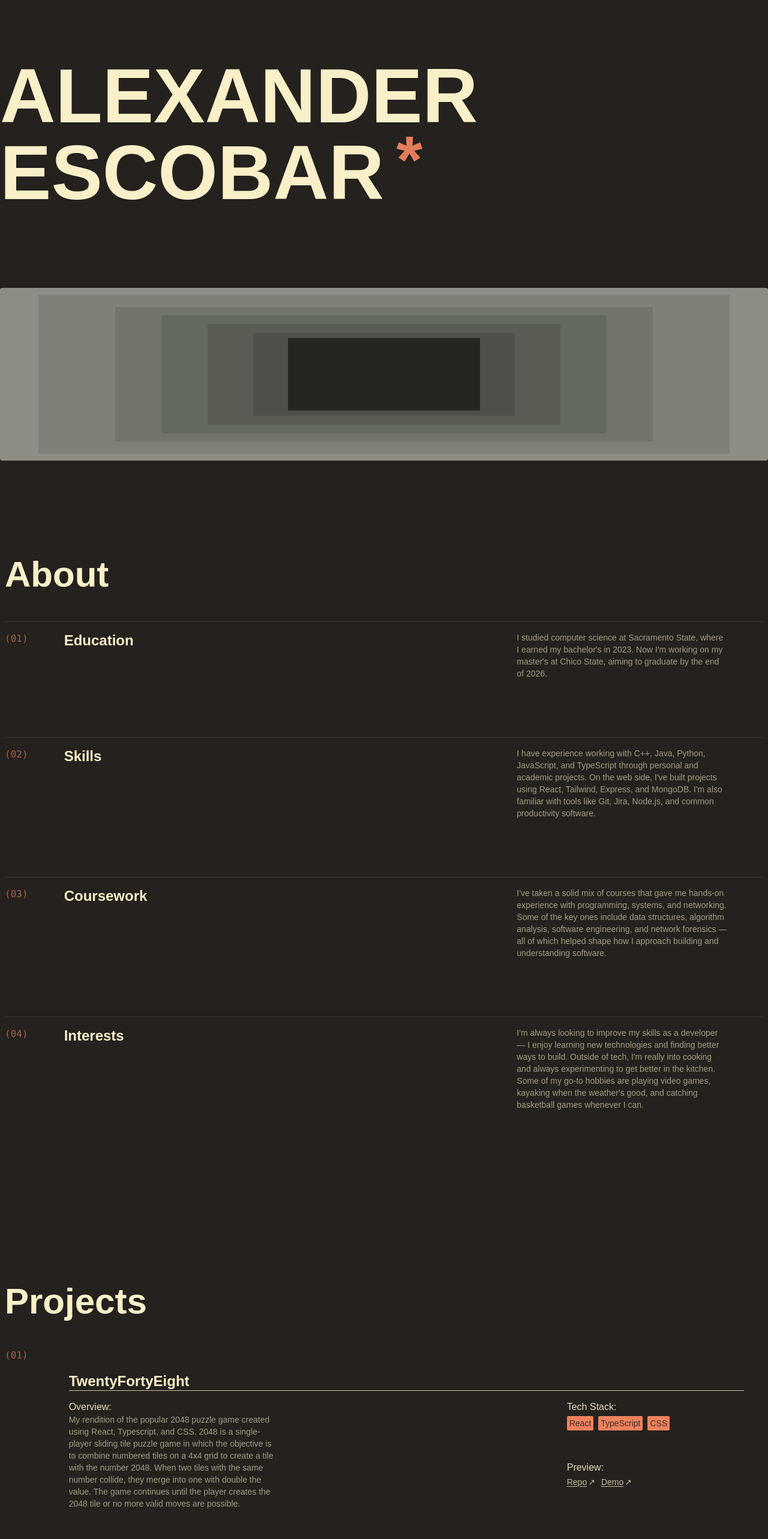
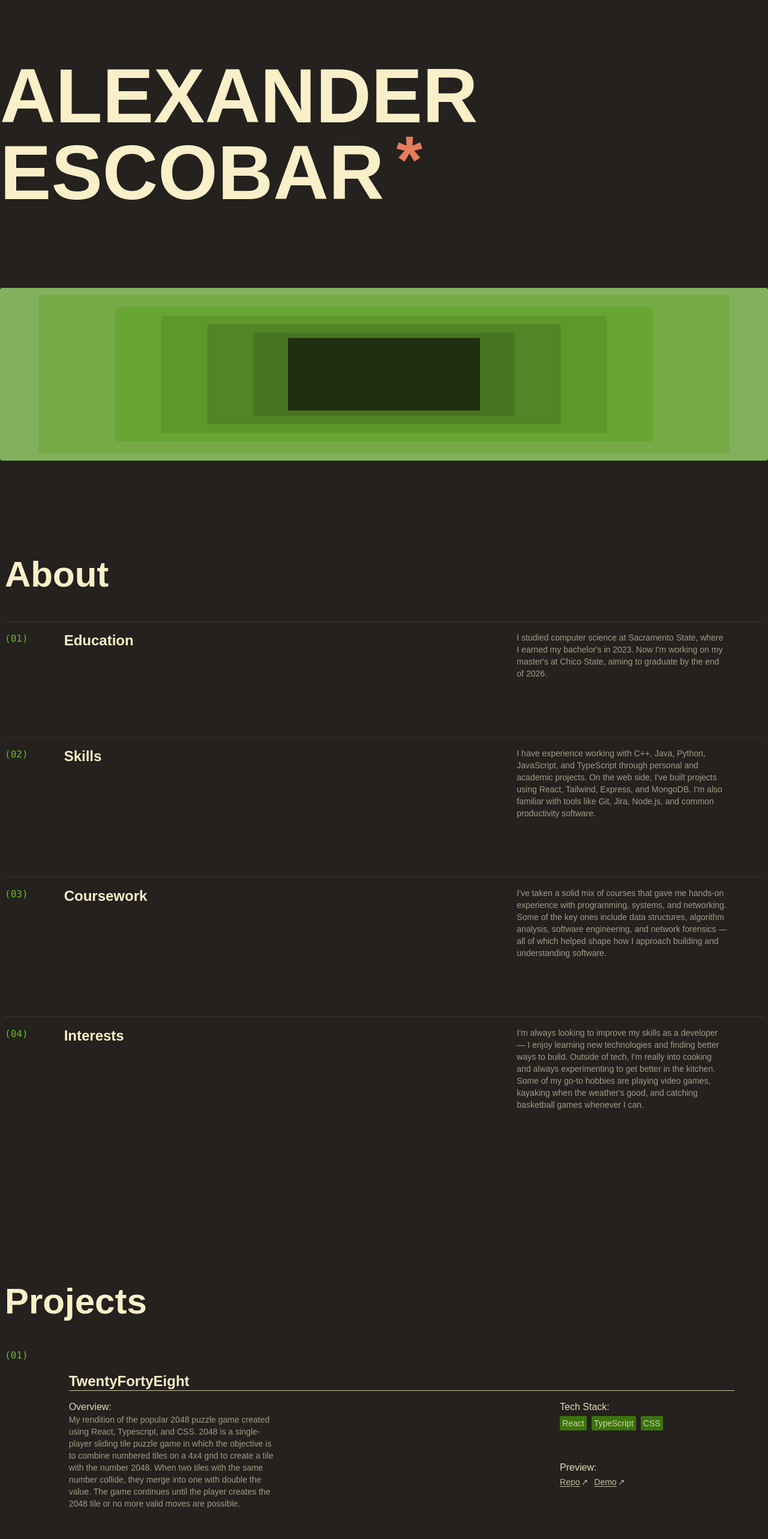
Before and after one commit to alex-escobar-h/portfolio, a Next.js app: page / in a window 1280 px wide. Shown: the top 2566 px of the page at 60% size. Built offline with nearby package versions, Linux system fonts and the light colour scheme; a web font is replaced by a local one.

Commit message:
chore: Apply the Accent component

```diff
--- a/components/about/BioItem.tsx
+++ b/components/about/BioItem.tsx
@@ -1,5 +1,6 @@
 import type { Bio } from "@/utils/types";
 import { formatID } from "@/utils/utilFunctions";
+import { Accent } from "../Accent";
 
 export default function BioItem({ id, title, content }: Bio) {
   return (
@@ -10,9 +11,10 @@ export default function BioItem({ id, title, content }: Bio) {
 
       {/* Header Start ------------------- */}
       <header className='flex gap-4 md:gap-0 md:grid md:grid-cols-subgrid md:row-start-2 md:col-start-1 md:col-span-3'>
-        <span className='text-start font-mono font-light md:col-start-1 md:col-span-1 text-accent/65'>
+        <Accent className='text-start font-mono font-light md:col-start-1 md:col-span-1 '>
           ({formatID(id)})
-        </span>
+        </Accent>
+
         <h3 className='md:grid md:col-start-2 md:col-span-4 md:row-start-1'>
           {title}
         </h3>
--- a/components/canvas/NestedRectangles.tsx
+++ b/components/canvas/NestedRectangles.tsx
@@ -1,16 +1,16 @@
 "use client";
-import { useEffect, useRef } from "react";
 
-const colorPalettes = [
-  [
-    "hsl(90, 5%, 65%)",
-    "hsl(90, 5%, 58%)",
-    "hsl(90, 5%, 52%)",
-    "hsl(90, 5%, 46%)",
-    "hsl(90, 5%, 40%)",
-    "hsl(90, 5%, 35%)",
-    "hsl(90, 5%, 15%)",
-  ],
+import { useHueStore } from "@/stores/useHueStore";
+import { useEffect, useRef, useState } from "react";
+
+const generateHuePalette = (rnd: number) => [
+  `hsl(${rnd}, 60%, 65%)`,
+  `hsl(${rnd}, 60%, 58%)`,
+  `hsl(${rnd}, 60%, 52%)`,
+  `hsl(${rnd}, 60%, 46%)`,
+  `hsl(${rnd}, 60%, 40%)`,
+  `hsl(${rnd}, 60%, 35%)`,
+  `hsl(${rnd}, 60%, 13%)`,
 ];
 
 const rectangleMap = [
@@ -25,23 +25,24 @@ const rectangleMap = [
 
 export default function NestedRectanglesCanvas() {
   const canvasRef = useRef<HTMLCanvasElement>(null);
-  const paletteRef = useRef(colorPalettes[0]);
-  // const paletteRef = useRef(
-  //   colorPalettes[Math.floor(Math.random() * colorPalettes.length)]
-  // );
+  const { hue, setHue } = useHueStore();
+  const [localHue] = useState(() => Math.floor(Math.random() * 361));
+  const finalHue = hue ?? localHue;
+
+  useEffect(() => {
+    if (hue === null) {
+      setHue(localHue);
+    }
+  }, [hue, setHue, localHue]);
+
+  const palette = generateHuePalette(finalHue);
 
   useEffect(() => {
     const canvas = canvasRef.current;
     if (!canvas) return;
     const ctx = canvas.getContext("2d");
     if (!ctx) return;
-    const dpr = window.devicePixelRatio + 2;
-
-    const resize = () => {
-      canvas.width = canvas.clientWidth * dpr;
-      canvas.height = canvas.clientHeight * dpr;
-      draw();
-    };
+    const dpr = window.devicePixelRatio || 1;
 
     const draw = () => {
       const { width, height } = canvas;
@@ -52,9 +53,15 @@ export default function NestedRectanglesCanvas() {
       rectangleMap.forEach(({ idx, xFactor, yFactor }) => {
         const w = width * xFactor;
         const h = height * yFactor;
-        ctx.fillStyle = paletteRef.current[idx - 1];
+        ctx.fillStyle = palette[idx - 1];
         ctx.fillRect(centerX - w / 2, centerY - h / 2, w, h);
       });
+    };
+
+    const resize = () => {
+      canvas.width = canvas.clientWidth * dpr;
+      canvas.height = canvas.clientHeight * dpr;
+      draw();
     };
 
     resize();
@@ -63,13 +70,11 @@ export default function NestedRectanglesCanvas() {
     return () => {
       window.removeEventListener("resize", resize);
     };
-  }, []);
+  }, [palette]);
 
   return (
     <canvas
-      height={"100%"}
-      width={"100%"}
-      className='block w-full h-full rounded-sm opacity-80'
+      className='block w-full h-full rounded-sm opacity-80 animate-pulse'
       ref={canvasRef}
     />
   );
--- a/components/project/ShowcaseItem.tsx
+++ b/components/project/ShowcaseItem.tsx
@@ -1,5 +1,6 @@
 import { Showcase } from "@/utils/types";
 import { formatID } from "@/utils/utilFunctions";
+import { Accent } from "../Accent";
 
 export default function ShowcaseItem({
   id,
@@ -18,9 +19,10 @@ export default function ShowcaseItem({
   return (
     <article className='grid grid-cols-12 gap-2 md:gap-4'>
       {/* IDX start ======================= */}
-      <span className='text-start font-mono font-light text-accent/65'>
+      <Accent className='text-start font-mono font-light'>
         ({formatID(id)})
-      </span>
+      </Accent>
+
       {/* IDX end ========================= */}
 
       {/* CONTENT container =============== */}
@@ -42,19 +44,21 @@ export default function ShowcaseItem({
         {/* Overview end ========================= */}
 
         {/* Stack start ========================= */}
-        <div className='row-start-4 col-start-4 col-span-5 md:row-start-2 md:col-start-9'>
+        <div className='row-start-4 col-start-5 col-span-6 md:row-start-2 md:col-start-9'>
           <h4 className='text-base-content-100/90 font-medium pb-1'>
             Tech Stack:
           </h4>
           <ul className='flex gap-2 flex-wrap'>
             {/* TODO: BG color */}
             {normalizedStack.map((stk, idx) => (
-              <li
+              <Accent
                 key={idx}
-                className='text-sm px-1 py-0.5 rounded-xs font-medium bg-accent text-base-200/80'
+                as='li'
+                className='text-sm px-1 py-0.5 rounded-xs font-medium text-base-content-100/80'
+                variant='background'
               >
                 {stk}
-              </li>
+              </Accent>
             ))}
           </ul>
         </div>
```
